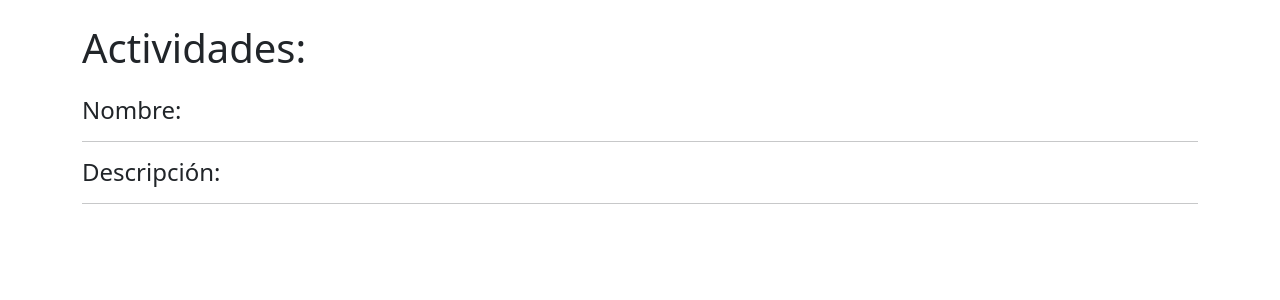
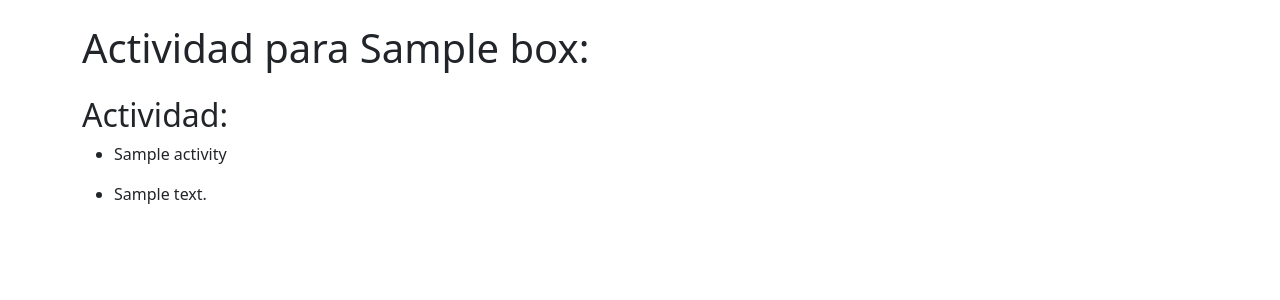
Before and after one commit to ildecarz/bigbox, a Django app: page /base_url/box/1/activity/1/ in a window 1280 px wide. Shown: the part 56-356 px from the top of the page. Run offline with Django 3.2, Linux system fonts and the light colour scheme; tables that the repository leaves empty hold one stand-in row (values such as "Sample post").

Commit message:
Changing templates

```diff
--- a/bigbox/templates/bigbox/activity_detail.html
+++ b/bigbox/templates/bigbox/activity_detail.html
@@ -3,18 +3,23 @@
 
 {% block content %}
 <div class="container mt-4">
-    <h1>Actividades:</h1>
+    <h1>Actividad para {{ box.name }}:</h1>
 </div>
 
 
-    <div class="container mt-4">
-        <h4>Nombre:</h4>
-        <p>{{ activity.name }}</p>
-        <hr>
-        <h4>Descripción:</h4>
-        <p>{{ activity.description }}</p>
-        <hr>
-    </div>
+<div class="container mt-4">
+
+    <h2>Actividad:</h2>
+    {% for act in activities %}
+        <ul>
+            <li><p>{{ act.name }}</p> </li>
+            <li><p>{{ act.description }}</p> </li>
+        </ul>
+
+    {% endfor %}
+
+</div>
+
 
 
 {% endblock content %}
```
